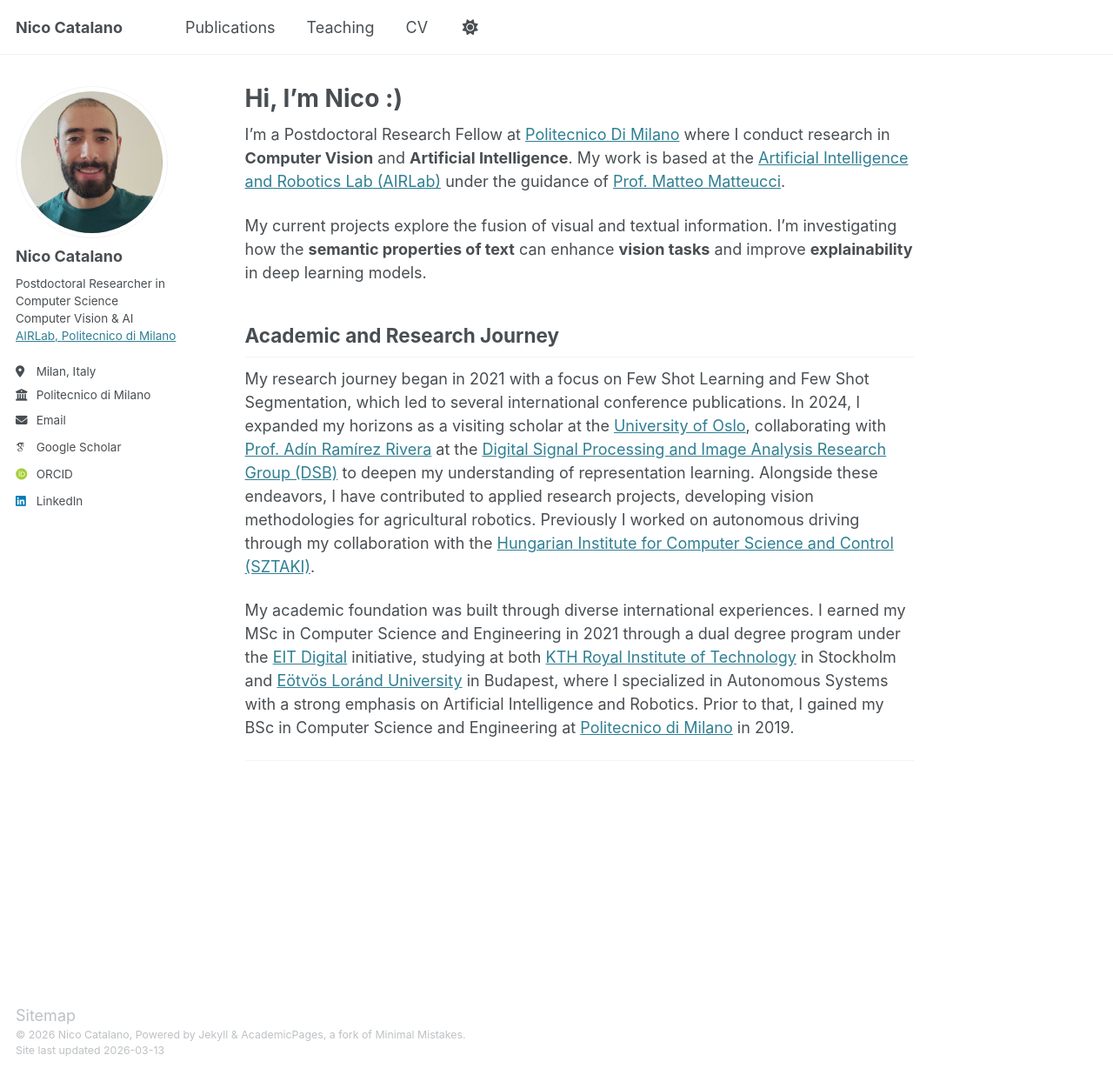
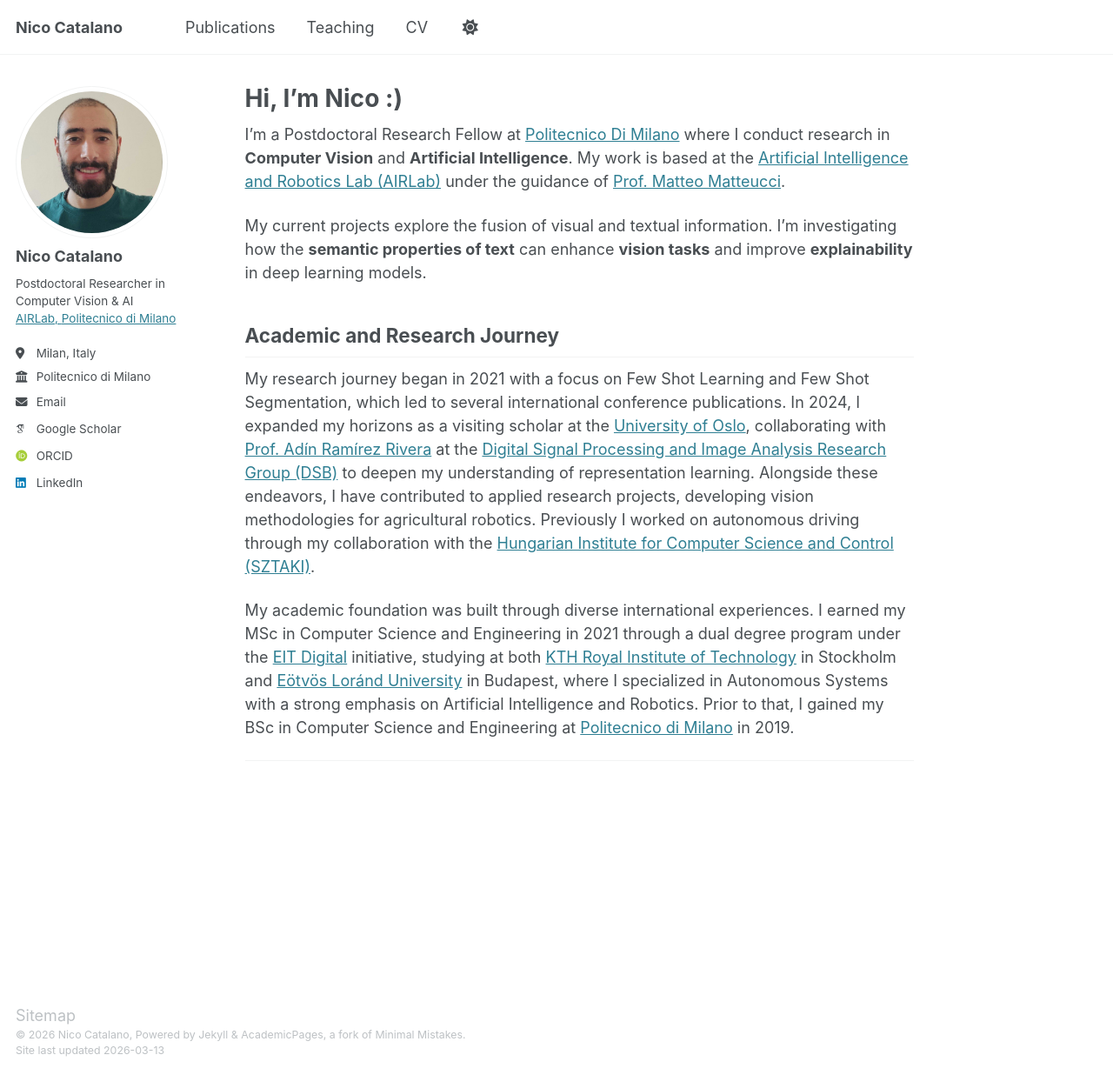
Before and after one commit to NicoCatalano/NicoCatalano.github.io, a Jekyll site: the page built from _pages/about.md, in a window 1280 px wide and 1236 px high. Shown: the whole window at 87% size. Built offline with Jekyll 4.4.1, drawn with Linux system fonts in a browser that asks for light colours; some web fonts are replaced.

Commit message:
updated job description

```diff
--- a/_config.yml
+++ b/_config.yml
@@ -25,7 +25,7 @@ author:
   avatar           : "profile.jpg"
   name             : "Nico Catalano"
   pronouns         : # example: "she/her"
-  bio              : "Postdoctoral Researcher in Computer Science <br>Computer Vision & AI <br> <a href=https://airlab.deib.polimi.it/>AIRLab</>, <a href=https://www.polimi.it/>Politecnico di Milano</a>"
+  bio              : "Postdoctoral Researcher in Computer Vision & AI <br> <a href=https://airlab.deib.polimi.it/>AIRLab</>, <a href=https://www.polimi.it/>Politecnico di Milano</a>"
   location         : "Milan, Italy"
   employer         : "Politecnico di Milano"
   uri              : # URL
```
